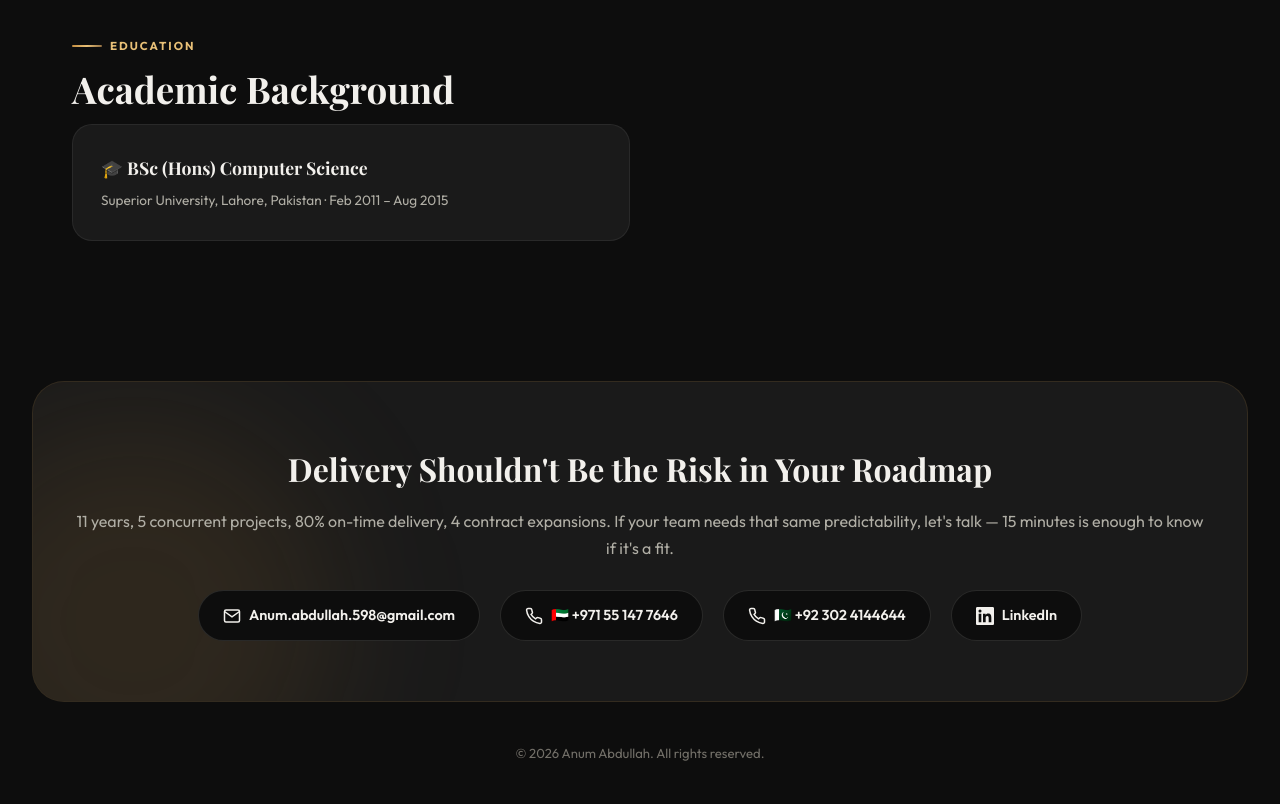
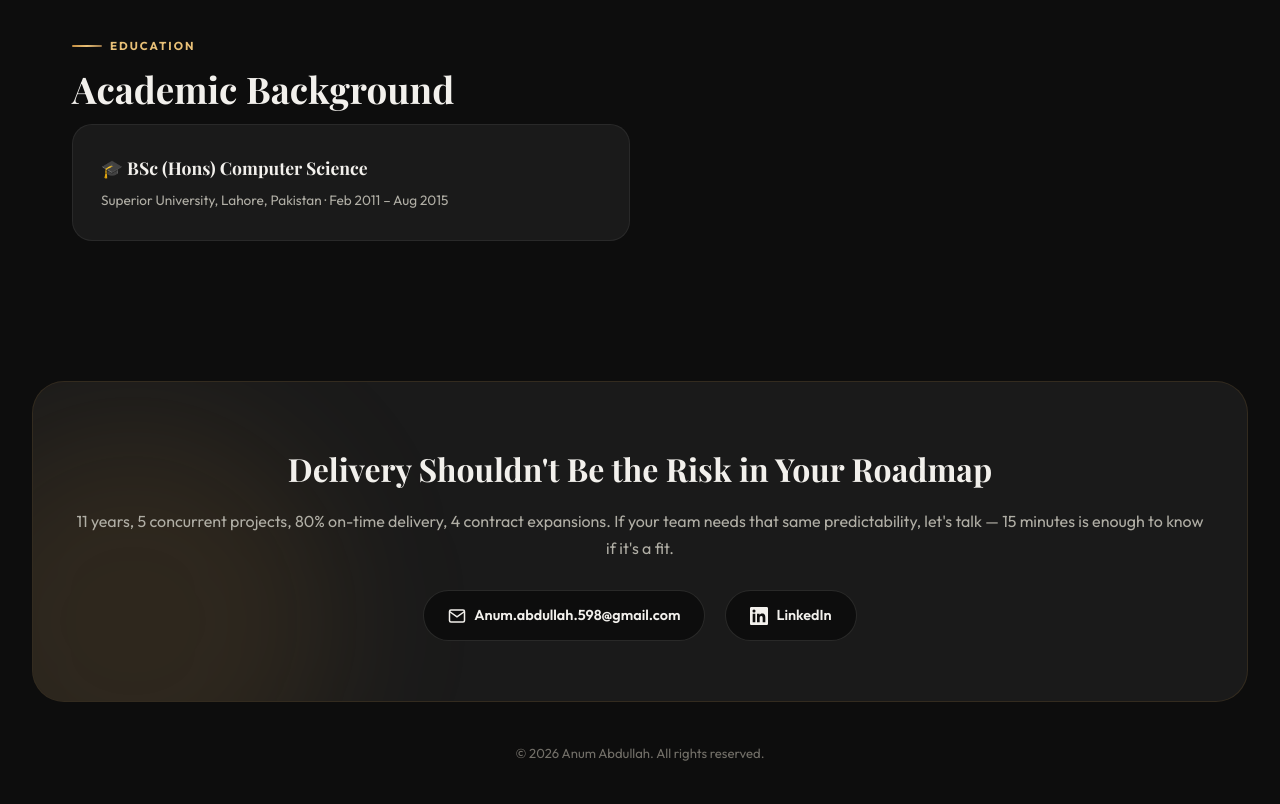
Before and after one commit to anumae/Portfolio-Anum, a plain HTML site: page index.html in a window 1280 px wide. Shown: the part 7704-8508 px from the top of the page. Drawn offline with nearby package versions, Linux system fonts and the light colour scheme; a web font is replaced by a local one.

Commit message:
Add files via upload

```diff
--- a/index.html
+++ b/index.html
@@ -415,14 +415,6 @@ View Demos <svg width="16" height="16" viewBox="0 0 24 24" fill="none" stroke="c
 <svg viewBox="0 0 24 24" fill="none" stroke="currentColor" stroke-width="2"><path d="M4 4h16c1.1 0 2 .9 2 2v12c0 1.1-.9 2-2 2H4c-1.1 0-2-.9-2-2V6c0-1.1.9-2 2-2z"/><polyline points="22,6 12,13 2,6"/></svg>
 Anum.abdullah.598@gmail.com
 </a>
-<a href="tel:+971551477646" class="cta-link">
-<svg viewBox="0 0 24 24" fill="none" stroke="currentColor" stroke-width="2"><path d="M22 16.92v3a2 2 0 01-2.18 2 19.79 19.79 0 01-8.63-3.07 19.5 19.5 0 01-6-6A19.79 19.79 0 012.12 4.18 2 2 0 014.11 2h3a2 2 0 012 1.72c.127.96.361 1.903.7 2.81a2 2 0 01-.45 2.11L8.09 9.91a16 16 0 006 6l1.27-1.27a2 2 0 012.11-.45c.907.339 1.85.573 2.81.7A2 2 0 0122 16.92z"/></svg>
-🇦🇪 +971 55 147 7646
-</a>
-<a href="tel:+923024144644" class="cta-link">
-<svg viewBox="0 0 24 24" fill="none" stroke="currentColor" stroke-width="2"><path d="M22 16.92v3a2 2 0 01-2.18 2 19.79 19.79 0 01-8.63-3.07 19.5 19.5 0 01-6-6A19.79 19.79 0 012.12 4.18 2 2 0 014.11 2h3a2 2 0 012 1.72c.127.96.361 1.903.7 2.81a2 2 0 01-.45 2.11L8.09 9.91a16 16 0 006 6l1.27-1.27a2 2 0 012.11-.45c.907.339 1.85.573 2.81.7A2 2 0 0122 16.92z"/></svg>
-🇵🇰 +92 302 4144644
-</a>
 <a href="https://linkedin.com/in/anum-pmp" target="_blank" class="cta-link">
 <svg viewBox="0 0 24 24" fill="currentColor"><path d="M20.447 20.452h-3.554v-5.569c0-1.328-.027-3.037-1.852-3.037-1.853 0-2.136 1.445-2.136 2.939v5.667H9.351V9h3.414v1.561h.046c.477-.9 1.637-1.85 3.37-1.85 3.601 0 4.267 2.37 4.267 5.455v6.286zM5.337 7.433a2.062 2.062 0 01-2.063-2.065 2.064 2.064 0 112.063 2.065zm1.782 13.019H3.555V9h3.564v11.452zM22.225 0H1.771C.792 0 0 .774 0 1.729v20.542C0 23.227.792 24 1.771 24h20.451C23.2 24 24 23.227 24 22.271V1.729C24 .774 23.2 0 22.222 0h.003z"/></svg>
 LinkedIn
```
